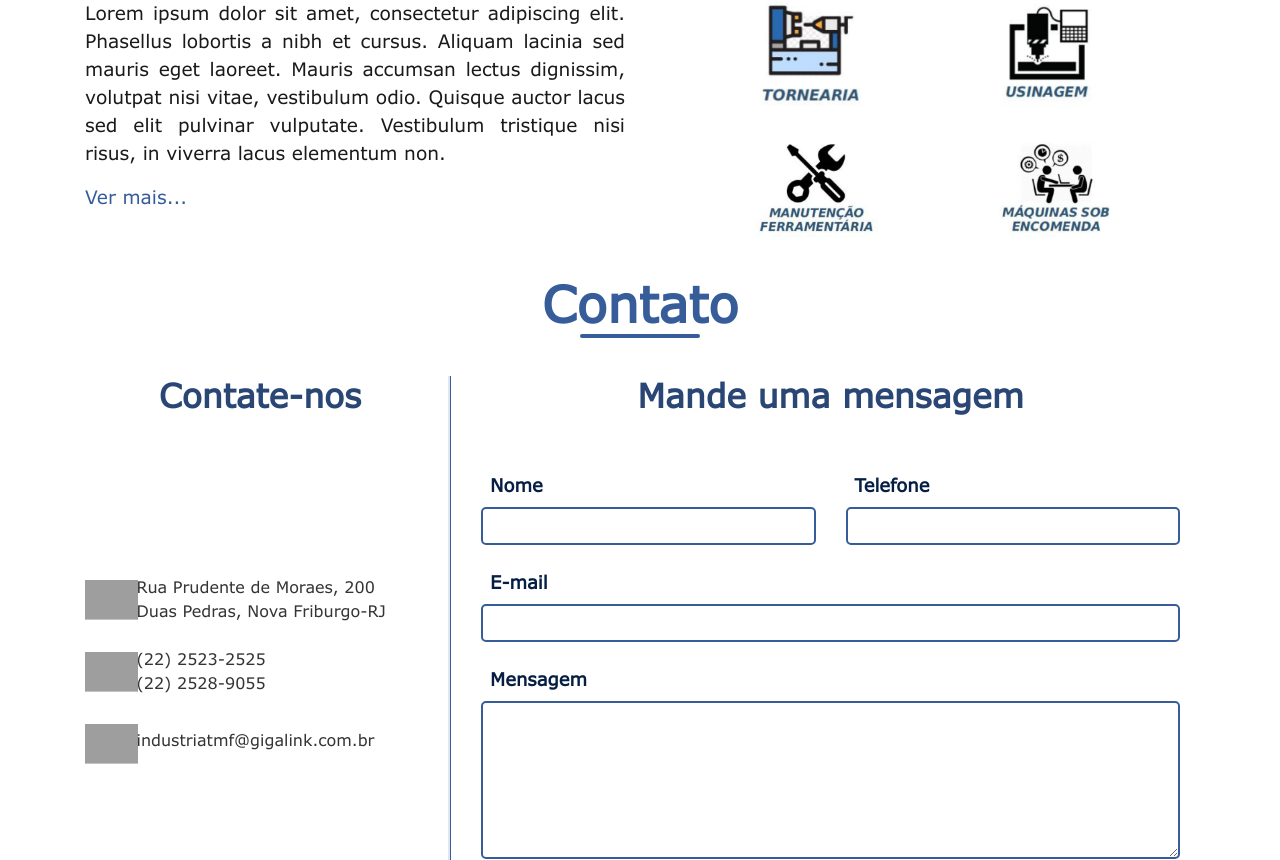
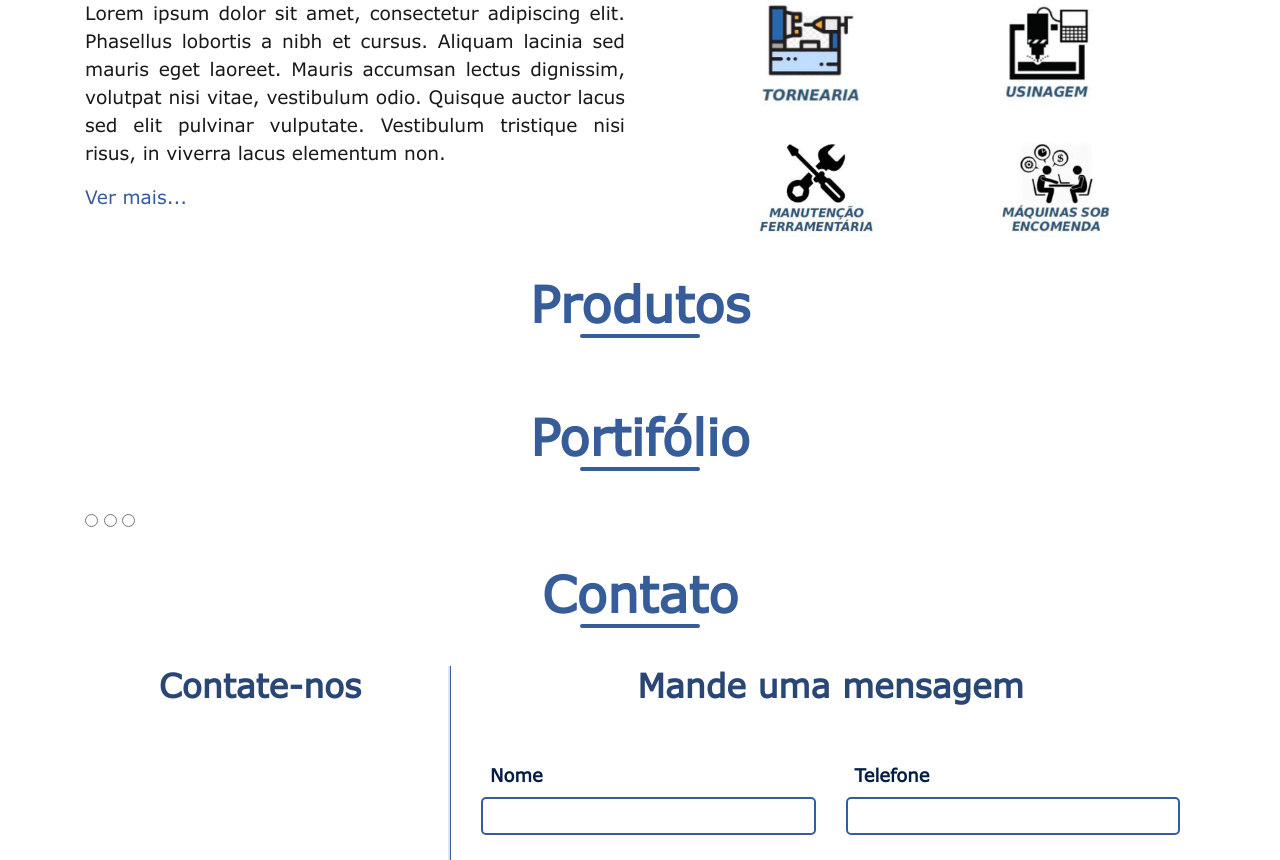
Before and after one commit to marcoaraujoneves/TemplateTMF, a PHP site: page / in a window 1280 px wide. Shown: the part 713-1573 px from the top of the page. Run offline with PHP 8.4, Linux system fonts and the light colour scheme; grey boxes are pictures that could not be loaded.

Commit message:
Títulos adicionados e começando a parte portifólio

```diff
--- a/index.php
+++ b/index.php
@@ -129,6 +129,37 @@
             </section>
             <!--/SERVICOS-->
 
+            <!--PRODUTOS-->
+            <section id="secaoProdutos">
+                <div class="container">
+                    <div class="row">
+                        <div class="col-md-12 container-titulos">
+                            <h1 class="titulo_secoes">
+                                Produtos
+                            </h1>
+                        </div>
+                    </div>
+                </div>
+            </section>
+            <!--/PRODUTOS-->
+
+            <!--PORTIFÓLIO-->
+            <section id="secaoservicos">
+                <div class="container">
+                    <div class="row">
+                        <div class="col-md-12 container-titulos">
+                            <h1 class="titulo_secoes">
+                                Portifólio
+                            </h1>
+                        </div>
+                    </div>
+                    <input name="igm" type="radio" onClick="mudar(1)">
+                    <input name="igm" type="radio" onClick="mudar(2)">
+                    <input name="igm" type="radio" onClick="mudar(3)">
+                </div>
+            </section>
+            <!--/PORTIFÓLIO-->
+
             <section id="secao_contato">
                 <div class="container">
                     <div class="row">
--- a/js/main.js
+++ b/js/main.js
@@ -1,3 +1,13 @@
 $(document).ready(function(){
 
 });
+
+function mudar(op) {
+    if (op == 1) {
+    document.getElementById('img').src = '../img/tornearia.png'
+    }else if (op == 2) {
+    document.getElementById('img').src = '../img/usinagem.png'
+    }else {
+    document.getElementById('img').src = '../img/manutencao.png'
+    }
+}
```
